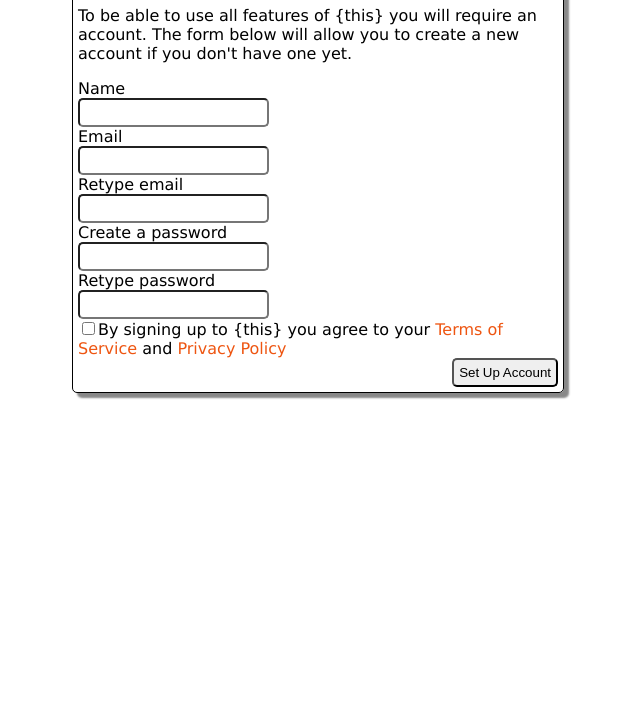
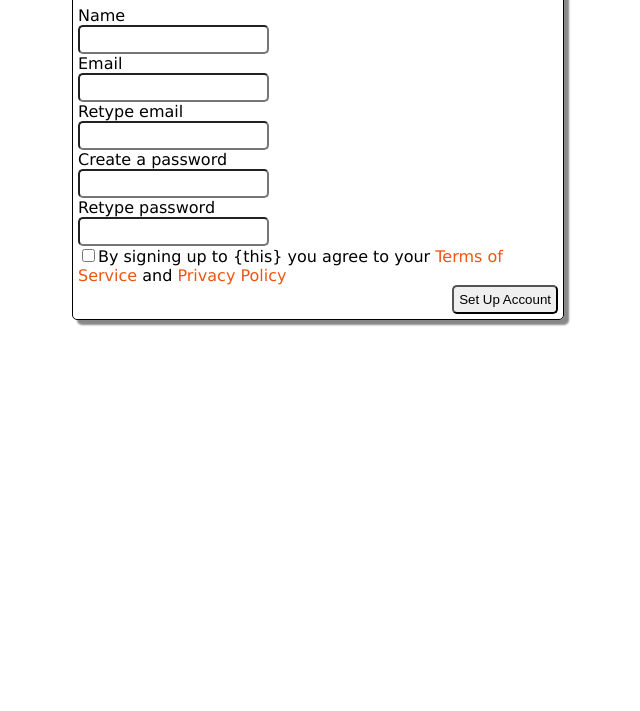
Before and after one commit to saarashetye1234/validation-form, a plain HTML site: page index.html in a window 1280 px wide. Shown: the part 89-800 px from the top of the page, without its empty margins (322-962 px from the left). Drawn offline with Linux system fonts and the light colour scheme.

Commit message:
Update index.html

```diff
--- a/index.html
+++ b/index.html
@@ -1,7 +1,7 @@
 <!DOCTYPE html>
 <html>
     <head>
-        <title>Sign up to {this}</title>
+        <title>Sign up </title>
         <link rel="stylesheet" type="text/css" href="stylesheet.css" />
         <script type="text/javascript" src="script.js"></script>
     </head>
@@ -9,7 +9,6 @@
 
         <form method="post" target="#" onsubmit="return validate()">
         <h1>Sign up to {this}</h1>
-        <p>To be able to use all features of {this} you will require an account. The form below will allow you to create a new account if you don't have one yet.</p>
 
       	Name<br>
       	<input type="text" name="name"><br>
```
